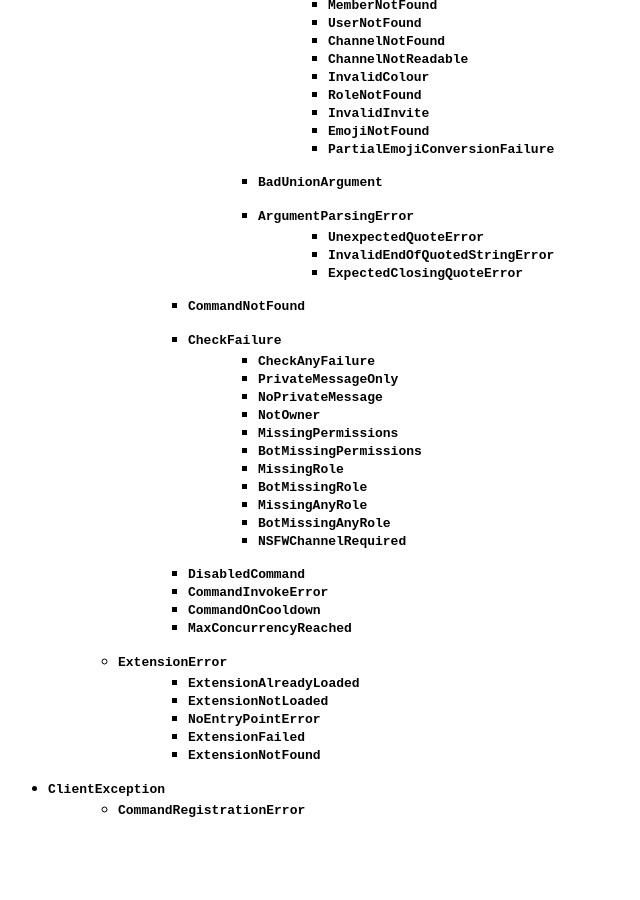
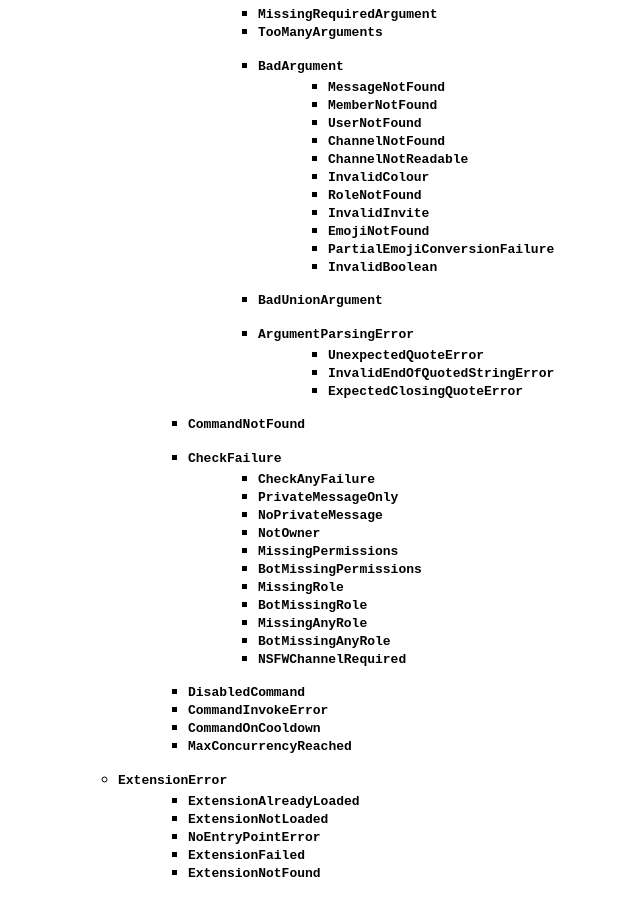
Before and after one commit to Rapptz/discord.py, a Sphinx documentation site: the page built from docs/ext/commands/api.rst, in a window 1280 px wide and 900 px high, scrolled down 11554 px. Shown: the whole window, without its empty margins (0-640 px from the left). Built offline with Sphinx 7.4.7, drawn with Linux system fonts in a browser that asks for light colours.

Commit message:
Add InvalidBoolean to docs

```diff
--- a/docs/ext/commands/api.rst
+++ b/docs/ext/commands/api.rst
@@ -368,6 +368,9 @@
 .. autoexception:: discord.ext.commands.PartialEmojiConversionFailure
     :members:
 
+.. autoexception:: discord.ext.commands.InvalidBoolean
+    :members:
+
 .. autoexception:: discord.ext.commands.MissingPermissions
     :members:
 
@@ -433,6 +436,7 @@
                     - :exc:`~.commands.InvalidInvite`
                     - :exc:`~.commands.EmojiNotFound`
                     - :exc:`~.commands.PartialEmojiConversionFailure`
+                    - :exc:`~.commands.InvalidBoolean`
                 - :exc:`~.commands.BadUnionArgument`
                 - :exc:`~.commands.ArgumentParsingError`
                     - :exc:`~.commands.UnexpectedQuoteError`
```
